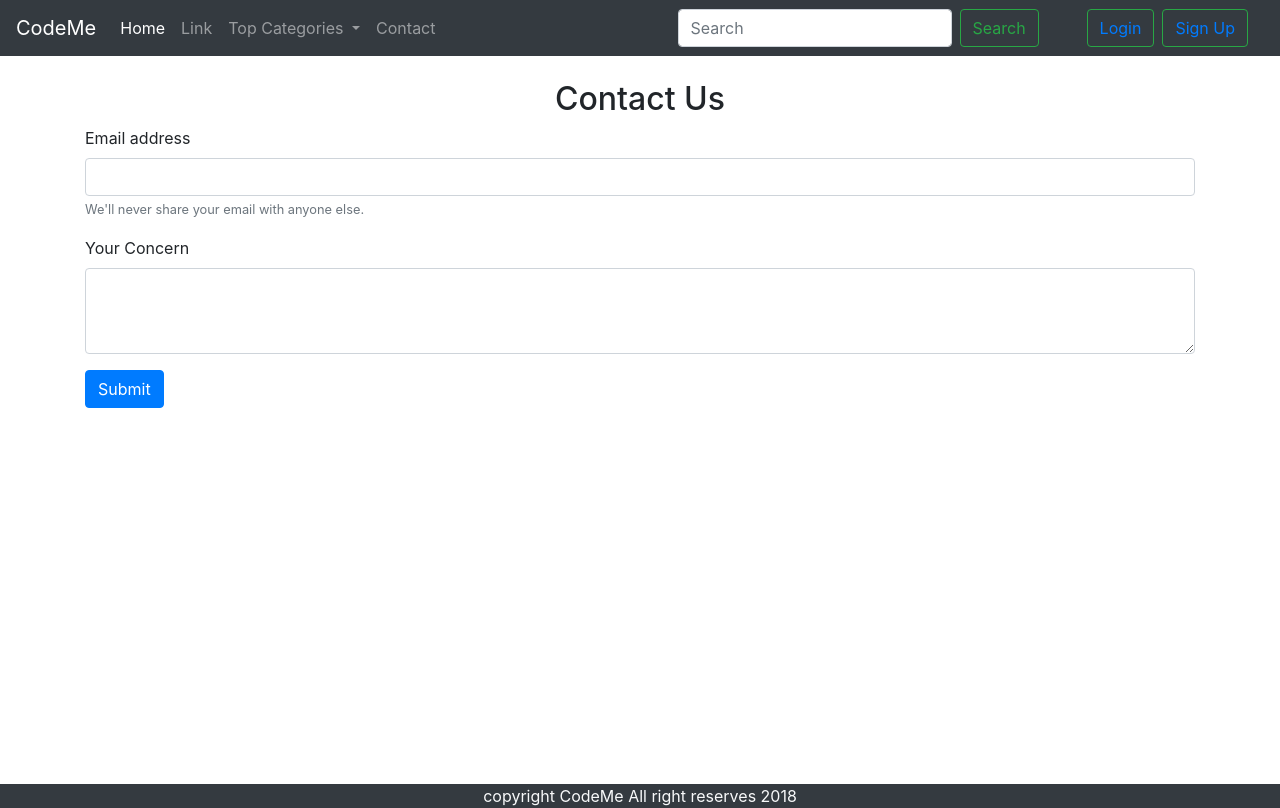
After one commit to shivamsingh12-cyber/practice-website, a PHP site: page /contact.php in a window 1280 px wide. The commit adds this page. Run offline with PHP 8.4, Linux system fonts and the light colour scheme; data comes from the database, SQL or seed files in the repository.

Commit message:
added contact php file

```diff
--- /dev/null
+++ b/forum/contact.php
@@ -0,0 +1,56 @@
+<!DOCTYPE html>
+<html lang="en">
+
+<head>
+
+  <meta charset="UTF-8">
+  <meta name="viewport" content="width=device-width, initial-scale=1.0">
+  <link rel="stylesheet" href="https://cdn.jsdelivr.net/npm/bootstrap@4.5.3/dist/css/bootstrap.min.css"
+    integrity="sha384-TX8t27EcRE3e/ihU7zmQxVncDAy5uIKz4rEkgIXeMed4M0jlfIDPvg6uqKI2xXr2" crossorigin="anonymous">
+
+  <title>CodeMe</title>
+
+  <style>
+    .container {
+      min-height: 85vh;
+    }
+  </style>
+</head>
+
+<body>
+  <?php
+            require "headers/dbconnect.php";
+            require "headers/nav.php";
+  ?>
+
+  <div class="container my-4">
+    <h2 class="text-center">Contact Us</h2>
+  <form action="<?php  $_SERVER['REQUEST_URI'];?>" method="post">
+  <div class="form-group">
+    <label for="exampleInputEmail1">Email address</label>
+    <input type="email" class="form-control" id="exampleInputEmail1" aria-describedby="emailHelp">
+    <small id="emailHelp" class="form-text text-muted">We'll never share your email with anyone else.</small>
+  </div>
+
+    <div class="form-group">
+        <label for="exampleFormControlTextarea1">Your Concern</label>
+        <textarea class="form-control" id="exampleFormControlTextarea1" rows="3" name="comment"></textarea>
+        <input type="hidden" name="sno" value="'.$_SESSION['sno'].'">
+      </div>
+
+  <button type="submit" class="btn btn-primary">Submit</button>
+</form>
+
+  </div>
+  <?php
+            require "headers/footer.php";
+  ?>
+  <script src="https://code.jquery.com/jquery-3.5.1.slim.min.js"
+    integrity="sha384-DfXdz2htPH0lsSSs5nCTpuj/zy4C+OGpamoFVy38MVBnE+IbbVYUew+OrCXaRkfj"
+    crossorigin="anonymous"></script>
+  <script src="https://cdn.jsdelivr.net/npm/bootstrap@4.5.3/dist/js/bootstrap.bundle.min.js"
+    integrity="sha384-ho+j7jyWK8fNQe+A12Hb8AhRq26LrZ/JpcUGGOn+Y7RsweNrtN/tE3MoK7ZeZDyx"
+    crossorigin="anonymous"></script>
+</body>
+
+</html>
--- a/forum/headers/nav.php
+++ b/forum/headers/nav.php
@@ -1,6 +1,5 @@
 <?php
 session_start();
-
 echo "
 <nav class='navbar navbar-expand-lg navbar-dark bg-dark'>
 <a class='navbar-brand' href='#'>CodeMe</a>
@@ -18,17 +17,23 @@ echo "
     </li>
     <li class='nav-item dropdown'>
       <a class='nav-link dropdown-toggle' href='#' id='navbarDropdown' role='button' data-toggle='dropdown' aria-haspopup='true' aria-expanded='false'>
-        Dropdown
+        Top Categories
       </a>
-      <div class='dropdown-menu' aria-labelledby='navbarDropdown'>
-        <a class='dropdown-item' href='#'>Action</a>
-        <a class='dropdown-item' href='#'>Another action</a>
-        <div class='dropdown-divider'></div>
-        <a class='dropdown-item' href='#'>Something else here</a>
-      </div>
+      <div class='dropdown-menu' aria-labelledby='navbarDropdown'>";
+
+      $sql= "SELECT category_name,category_id FROM `categories`";
+      $result=mysqli_query($conn, $sql);
+
+      while ($row=mysqli_fetch_assoc($result)) {
+
+       echo "<a class='dropdown-item' href='threadlist.php?catid=".$row['category_id']."'>".$row['category_name']."</a>";
+
+      }
+
+   echo"</div>
     </li>
     <li class='nav-item'>
-      <a class='nav-link disabled' href='#' tabindex='-1' aria-disabled='true'>Disabled</a>
+      <a class='nav-link ' href='contact.php' tabindex='-1' aria-disabled='false'>Contact</a>
     </li>
   </ul>
   <div class='row mx-2'>";
--- a/forum/thread.php
+++ b/forum/thread.php
@@ -49,6 +49,8 @@
     if ($method=='POST') {
            $sno=$_POST["sno"];
           $comment=$_POST['comment'];
+          $comment=str_replace("<","&lt;",$comment);
+          $comment=str_replace(">","&gt;",$comment);
           $sql="INSERT INTO `comments` (`comment_content`, `thread_id`, `comment_by`, `comment_time`) VALUES ('$comment', '$id', '$sno', current_timestamp())";
           $result=mysqli_query($conn, $sql);
           $showAlert=true;
```
Also changed, not shown: forum/threadlist.php (+12 -8 lines).
